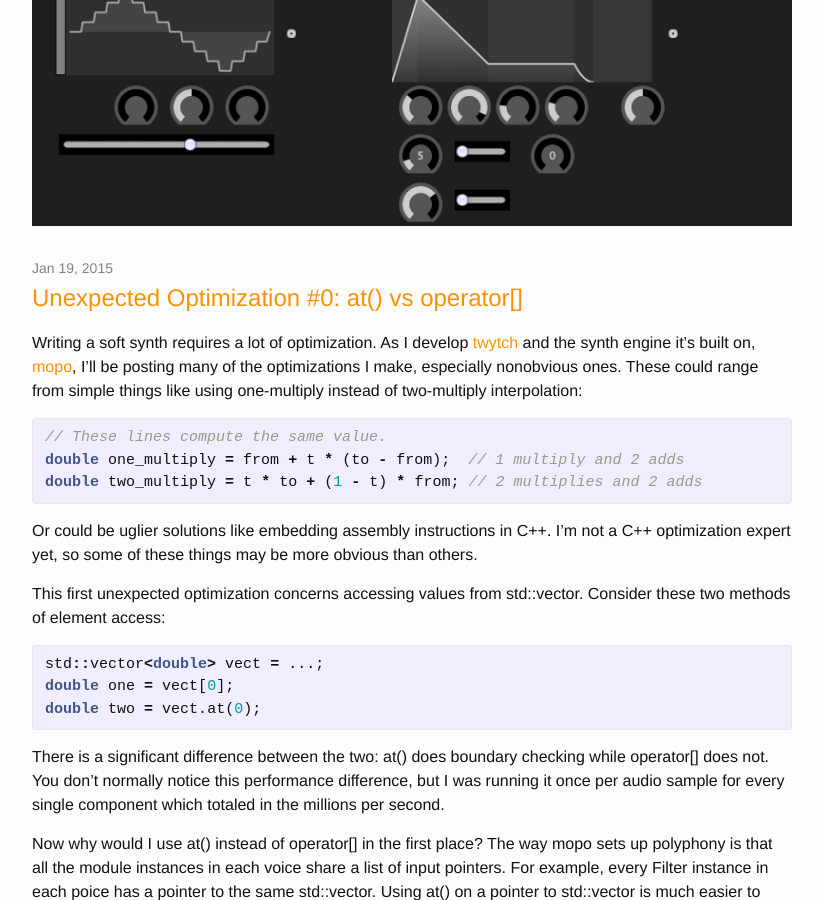
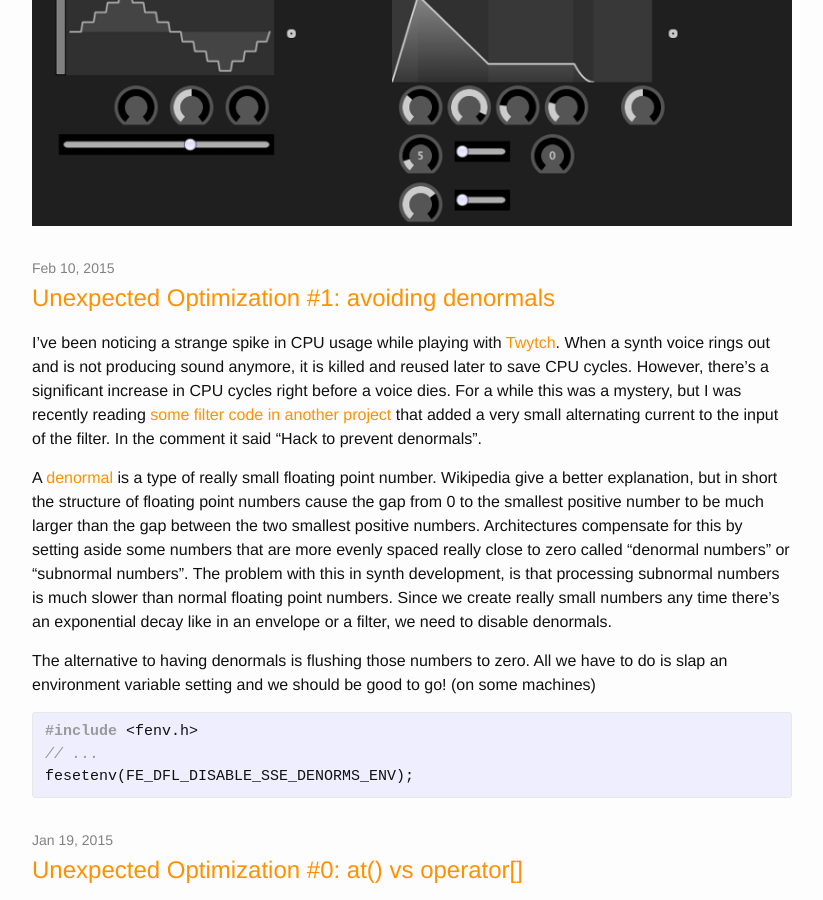
Before and after one commit to mtytel/tytel.org, a Jekyll site: the page built from blog/index.html, in a window 1280 px wide and 900 px high, scrolled down 3994 px. Shown: the whole window, without its empty margins (228-1051 px from the left). Built offline with Jekyll 4.4.1, drawn with Linux system fonts in a browser that asks for light colours; some of the changed text lies outside the part shown.

Commit message:
Writing some new blog posts.

```diff
--- a/_posts_backlog/2015-01-22-unexpected-optimization-01.markdown
+++ b/_posts/2015-02-10-unexpected-optimization-01.markdown
@@ -1,7 +1,7 @@
 ---
 layout: page
 title:  "Unexpected Optimization #1: avoiding denormals"
-date:   2015-01-22 12:30:00
+date:   2015-02-10 12:30:00
 categories: blog devblog twytch optimization
 permalink: /blog/:year/:month/:day/:title/
 ---
@@ -13,20 +13,20 @@ this was a mystery, but I was recently reading [some filter code in another
 project][dspfilters] that added a very small alternating current to the input
 of the filter. In the comment it said "Hack to prevent denormals".
 
-A [denormal][denormal] is a type of really small floating point number. Given
-the structure of floating point numbers, the gap between the two smallest
-positive number is way smaller than the gap between the smallest positive
-nubmer and zero. Architectures compensate for this by setting aside some
-numbers that are more evenly spaced really close to zero called
-"denormal numbers" or "subnormal numbers". The problem with this in synth
-development, is that processing subnormal numbers is much slower than normal
-floating point numbers. Since we create really small numbers any time there's
-an exponential decay like in an envelope or a filter, we need to disable
-denormals.
+A [denormal][denormal] is a type of really small floating point number.
+Wikipedia give a better explanation, but in short the structure of floating
+point numbers cause the gap from 0 to the smallest positive number to be much
+larger than the gap between the two smallest positive numbers. Architectures
+compensate for this by setting aside some numbers that are more evenly spaced
+really close to zero called "denormal numbers" or "subnormal numbers". The
+problem with this in synth development, is that processing subnormal numbers
+is much slower than normal floating point numbers. Since we create really
+small numbers any time there's an exponential decay like in an envelope or a
+filter, we need to disable denormals.
 
 The alternative to having denormals is flushing those numbers to zero. All
 we have to do is slap an environment variable setting and we should be good to
-go!
+go! (on some machines)
 
 {% highlight c++ %}
 #include <fenv.h>
```
Also changed, not shown: other parts of _posts/2015-02-10-unexpected-optimization-01.markdown (+0 -1 lines), _posts/2015-04-23-long-update.markdown (+7 -7 lines), _posts_backlog/2015-01-25-arpeggiator.markdown (deleted, +0 -13 lines), _posts_backlog/2015-04-25-unexpected-optimization-02.markdown (added, +12 -0 lines), _posts_backlog/2015-05-01-material-design.markdown (added, +35 -0 lines).
